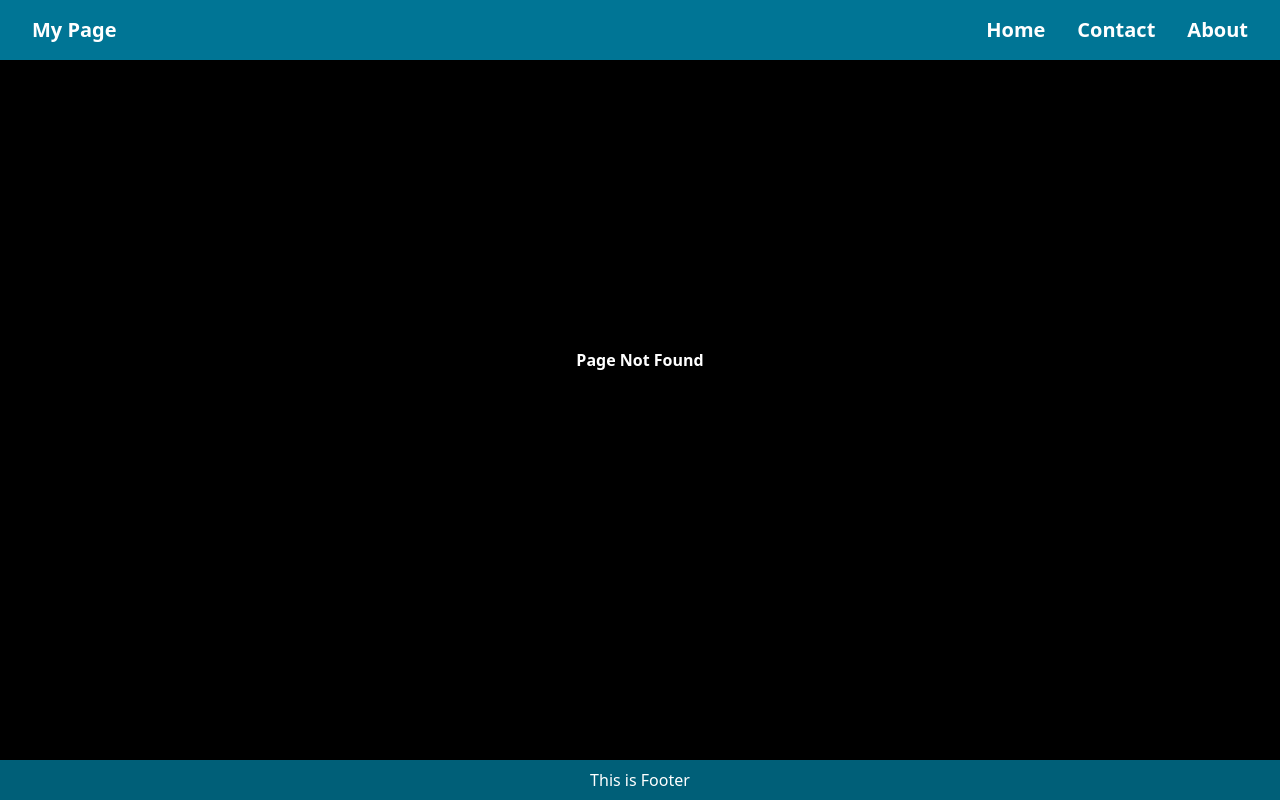
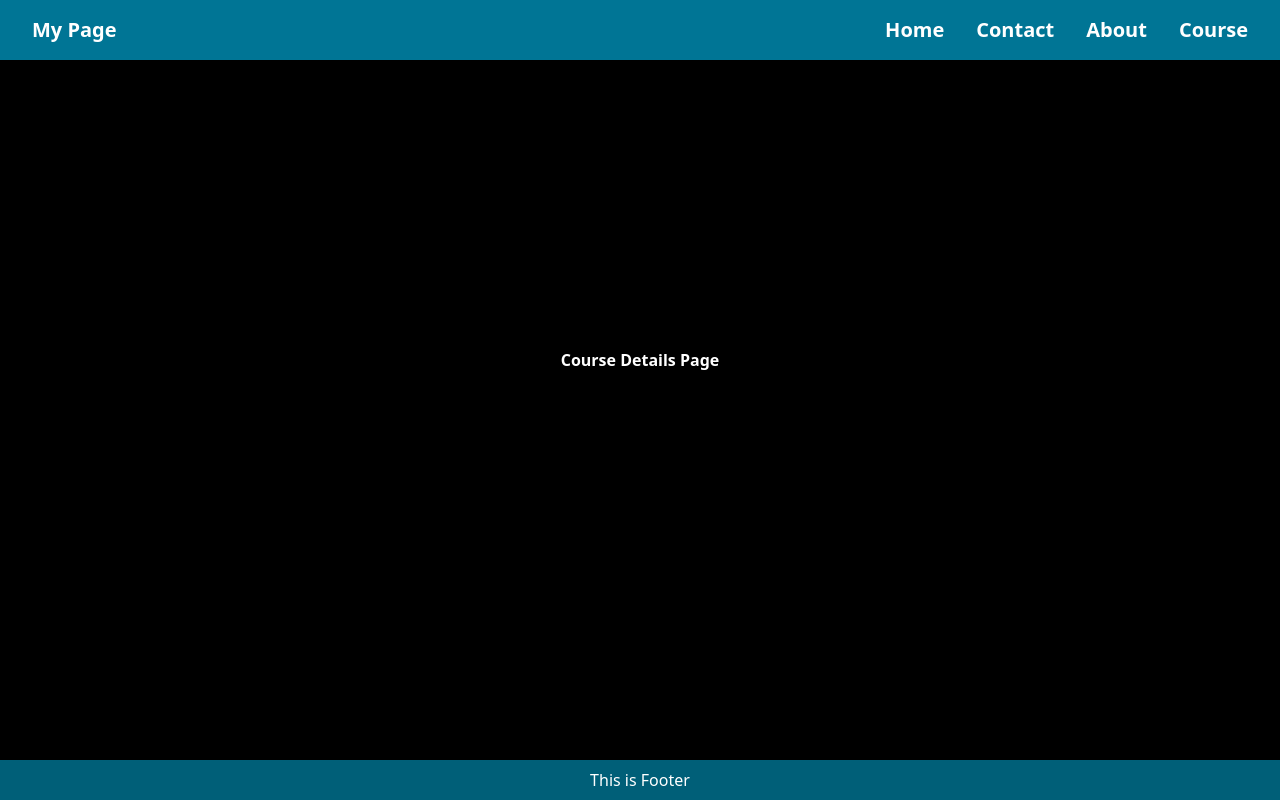
Before and after one commit to nidhi-webdev/gallery, a React (Vite) app in the folder Gallery/: page /course/1 in a window 1280 px wide. Before the commit this address had no page. Built offline with nearby package versions, Linux system fonts and the light colour scheme.

Commit message:
Dynamic Routes

```diff
--- a/Gallery/src/App.jsx
+++ b/Gallery/src/App.jsx
@@ -8,6 +8,8 @@ import Notfound from './pages/Notfound'
 import Mobile from './pages/Mobile'
 import Telephone from './pages/Telephone'
 import Fax from './pages/Fax'
+import Course from './pages/course'
+import CourseDetails from './pages/CourseDetails'
 
 const App = () => {
   return (
@@ -23,6 +25,9 @@ const App = () => {
 
         <Route path='/about' element={<About />} />
 
+        <Route path='/course' element={<Course />} />
+        <Route path='/course/:id' element={<CourseDetails />} />
+
         <Route path='*' element={<Notfound />} />
       </Routes>
       <Footer />
--- a/Gallery/src/components/Navbar.jsx
+++ b/Gallery/src/components/Navbar.jsx
@@ -8,6 +8,7 @@ const Navbar = () => {
         <Link to="/"> Home </Link>
         <Link to="/contact"> Contact </Link>
         <Link to="/about"> About </Link>
+        <Link to="/course"> Course </Link>
      </div>
     </div>
   )
--- /dev/null
+++ b/Gallery/src/pages/CourseDetails.jsx
@@ -0,0 +1,11 @@
+import React from 'react'
+
+const CourseDetails = () => {
+  return (
+    <div>
+    <h1> Course Details Page </h1>
+    </div>
+  )
+}
+
+export default CourseDetails
--- /dev/null
+++ b/Gallery/src/pages/course.jsx
@@ -0,0 +1,11 @@
+import React from 'react'
+
+const Course = () => {
+  return (
+    <div>
+      <h1> Course Page </h1>
+    </div>
+  )
+}
+
+export default Course
```
